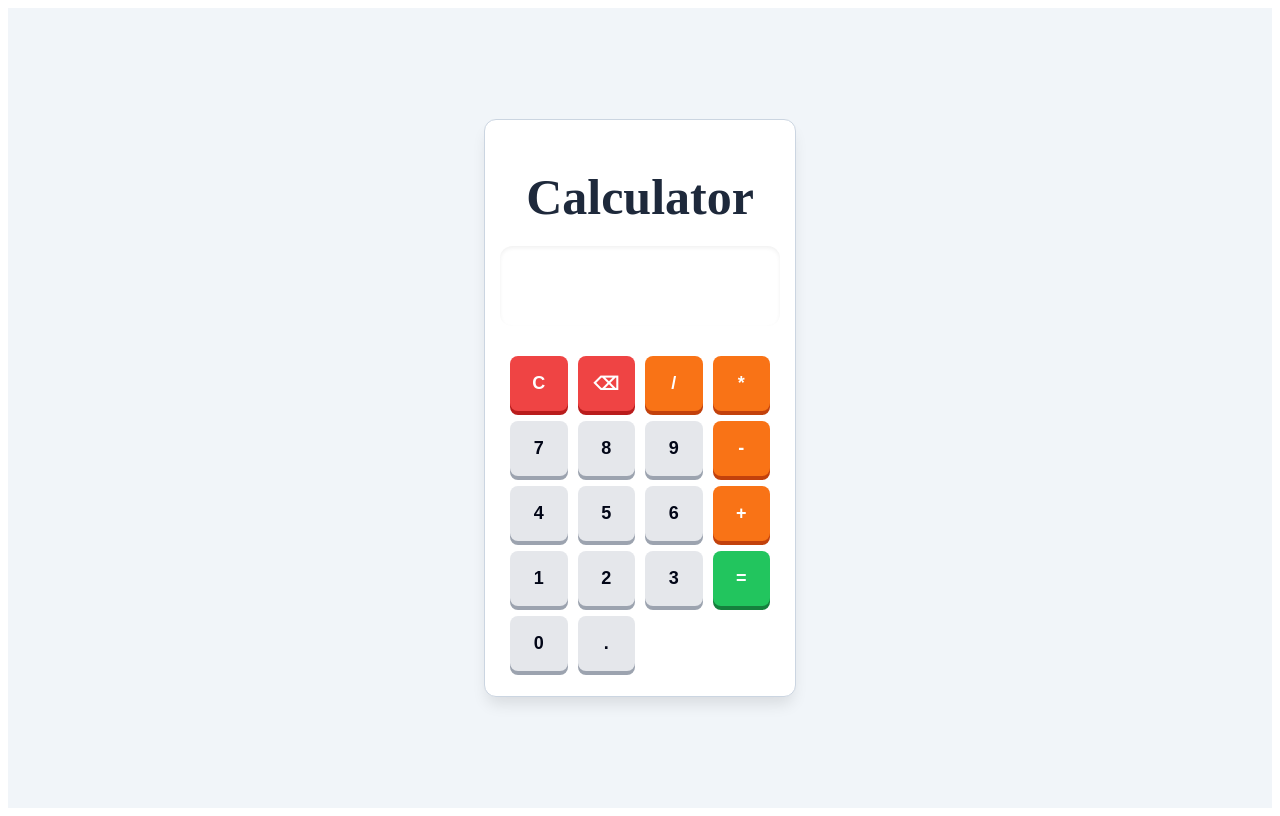
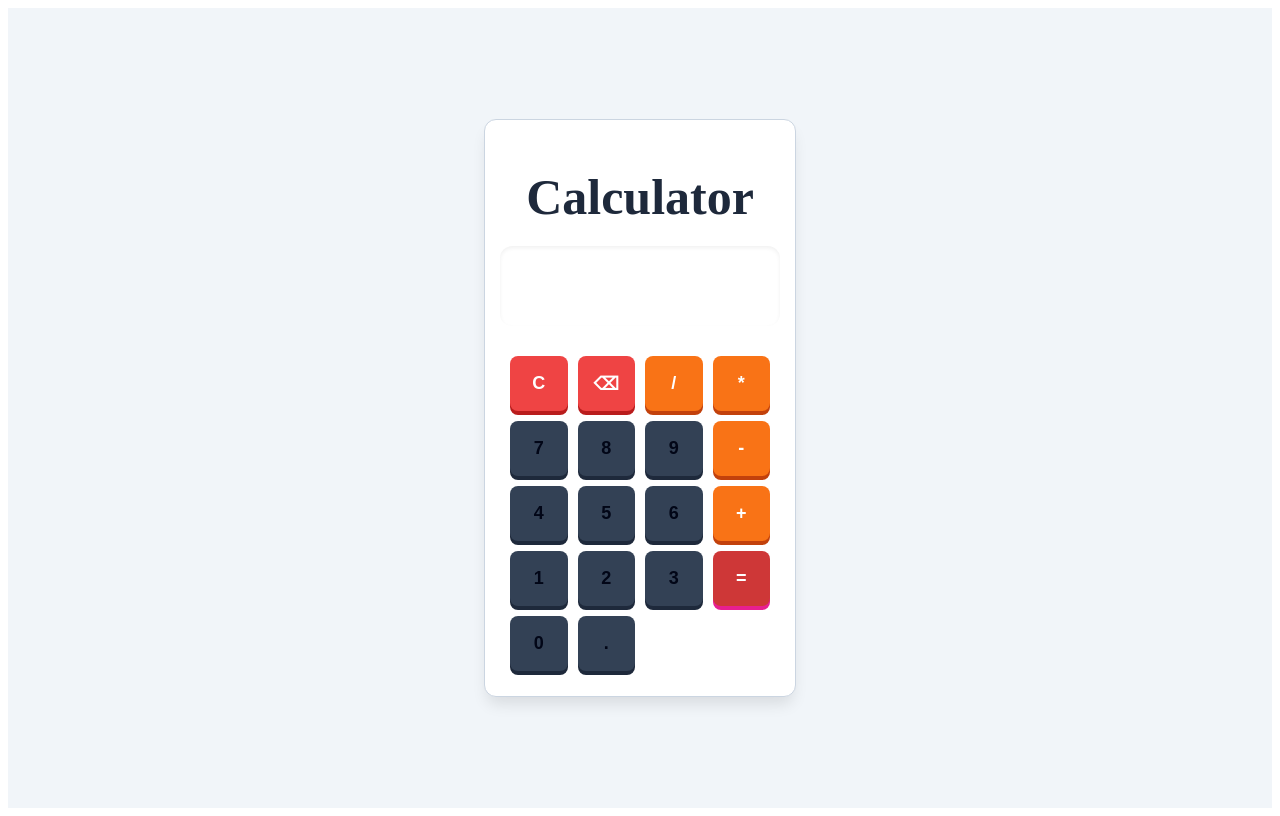
Before and after one commit to shubhampathare25/Calculator, a React (Vite) app: page / in a window 1280 px wide. Built offline with nearby package versions, Linux system fonts and the light colour scheme.

Commit message:
add custom color themes for numbers, operators, and special buttons

```diff
--- a/src/components/ButtonsContainer.jsx
+++ b/src/components/ButtonsContainer.jsx
@@ -17,7 +17,7 @@ const ButtonsContainer = ({ onButtonClick }) => {
     } else if (buttonName === "=") {
       return `${styles.button} ${styles.equalsButton}`;
     }
-    return styles.button;
+    return `${styles.button} ${styles.numberButton}`;
   };
 
   return (
--- a/src/components/ButtonsContainer.module.css
+++ b/src/components/ButtonsContainer.module.css
@@ -45,10 +45,25 @@
   background-color: #dc2626;
 }
 .equalsButton {
-  background-color: #22c55e;
+  background-color: #ce3737;
   color: #ffffff;
-  box-shadow: 0 4px 0 #15803d;
+  box-shadow: 0 4px 0 #e71f90;
 }
 .equalsButton:hover {
-  background-color: #16a34a;
+  background-color: #e51863;
 }
+
+.numberButton {
+  background-color: #334155;
+  color: ffffff;
+  box-shadow: 0 4px 0 #1e293b;
+}
+
+.numberButton:active {
+  box-shadow: 0 2px 0 #1e293b;
+  transform: translateY(2px);
+}
+
+.numberButton:hover {
+  background-color: #475569;
+}
```
